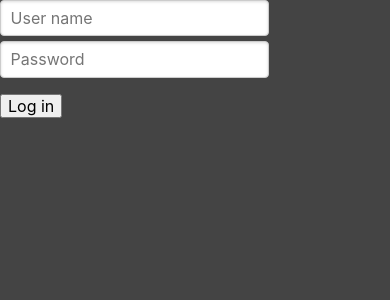
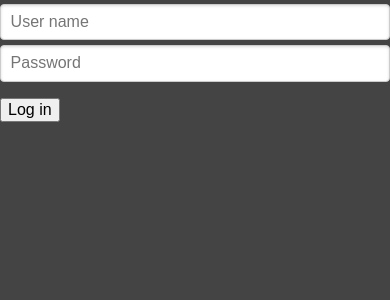
Before and after one commit to atarlyovski/shift-calendar, a React (Create React App) app in the folder client/: page / in a window 390 px wide. Shown: the top 300 px of the page. Built offline with nearby package versions, Linux system fonts and the light colour scheme.

Commit message:
tweak the CSS of the login form
Minor tweaks to make the form responsive. Still got more work to do.

```diff
--- a/client/src/components/LoginForm.css
+++ b/client/src/components/LoginForm.css
@@ -0,0 +1,4 @@
+input {
+    display: block;
+    width: 100%;
+}
--- a/client/src/components/LoginForm.js
+++ b/client/src/components/LoginForm.js
@@ -111,21 +111,20 @@ function LoginForm() {
     // ));
 
     return (
-        <form className="LoginForm pure-form">
-            <div className="form-group">
+        <div className="pure-g">
+            <div className="pure-u-0 pure-u-md-1-4 pure-u-lg-1-3"></div>
+            <div className="pure-u-1 pure-u-md-1-2 pure-u-lg-1-3">
+                <form className="LoginForm pure-form pure-form-stacked">
                     <input
                         type="text"
                         name="username"
                         placeholder={t("username")}
                         onChange={onInputChange}/>
-            </div>
-            <div className="form-group">
                     <input
                         type="password"
                         name="password"
                         placeholder={t("password")}
                         onChange={onInputChange}/>
-            </div>
                     <div className="alert alert-danger">
                         {validationMessages.username}
                     </div>
@@ -143,6 +142,8 @@ function LoginForm() {
                             {isInProgress ? t("pleaseWait") : t("login")}
                     </button>
                 </form>
+            </div>
+        </div>
     )
 }
 
--- a/client/src/index.js
+++ b/client/src/index.js
@@ -4,7 +4,10 @@ import './index.css';
 import App from './components/App';
 import * as serviceWorker from './serviceWorker';
 import "./i18n";
+
+// Pure CSS:
 import 'purecss/build/pure.css';
+import 'purecss/build/grids-responsive-min.css';
 
 ReactDOM.render(<App />, document.getElementById('root'));
 
```
Also changed, not shown: 1 other file (tests, documents, lock files or other folders). Lines whose indentation alone changed are shown as unchanged.
